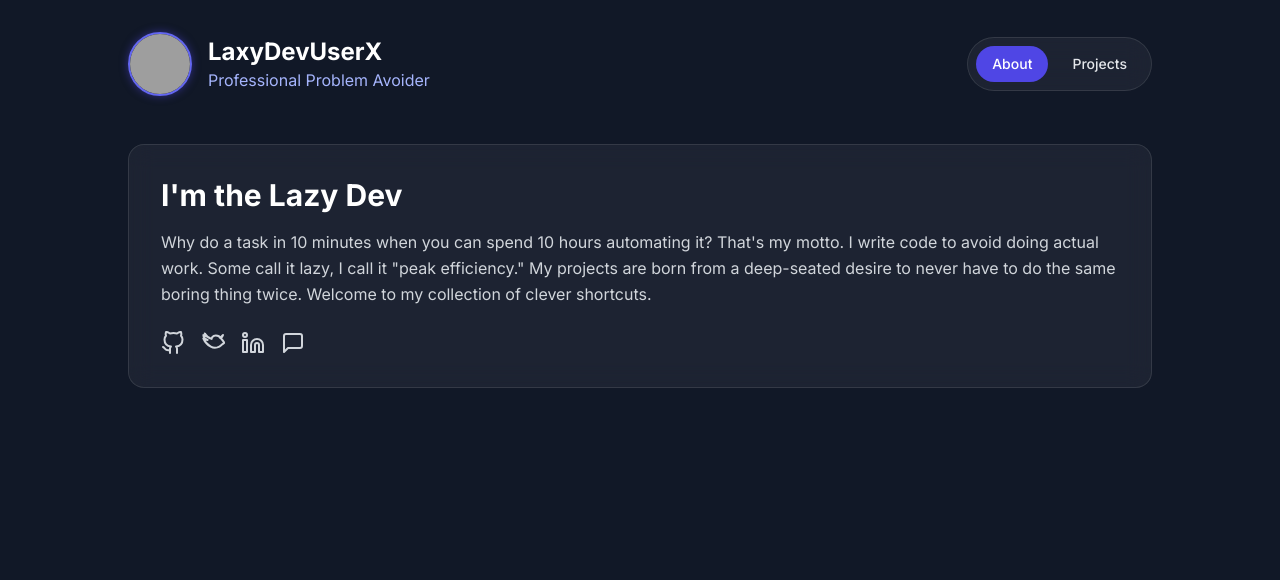
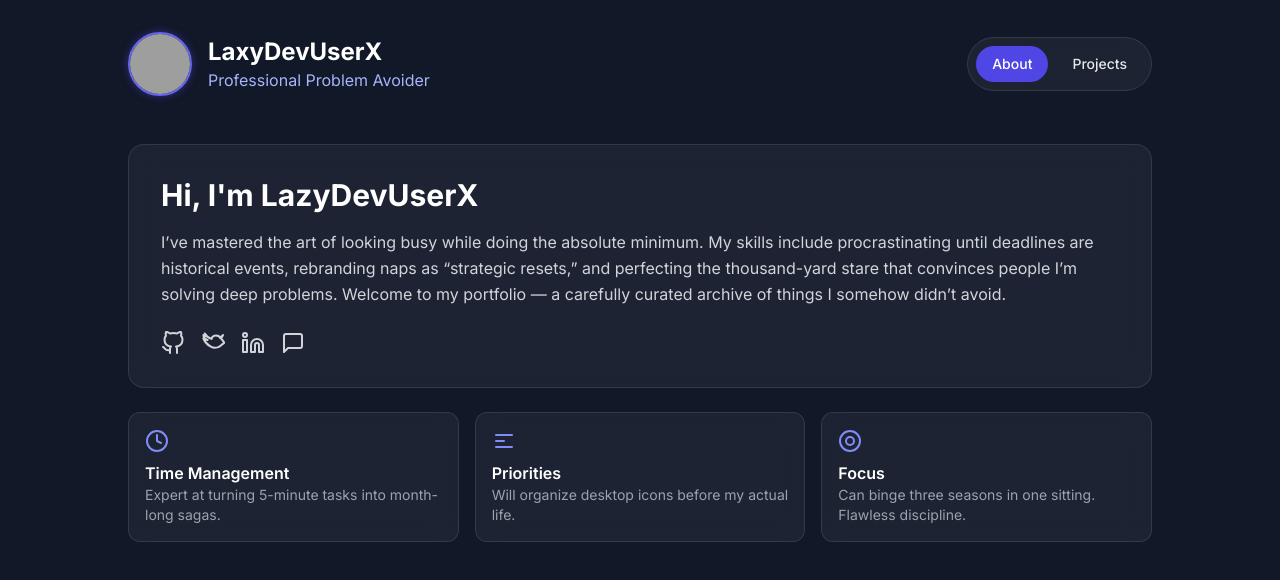
Before and after one commit to LazyDevUserX/lazydevuserx.github.io, a plain HTML site: page index.html in a window 1280 px wide. Drawn offline with nearby package versions, Linux system fonts and the light colour scheme; grey boxes are pictures that could not be loaded.

Commit message:
Update index.html

```diff
--- a/index.html
+++ b/index.html
@@ -90,13 +90,18 @@
             </header>
 
             <main>
-                <!-- About Section -->
 <section id="about-content" class="main-content-section">
   <div class="glass-effect rounded-2xl p-8">
-                        <h2 class="text-3xl font-bold text-white mb-4">I'm the Lazy Dev</h2>
+    <h2 class="text-3xl font-bold text-white mb-4">Hi, I'm LazyDevUserX</h2>
     <p class="text-gray-300 leading-relaxed mb-6">
-                           Why do a task in 10 minutes when you can spend 10 hours automating it? That's my motto. I write code to avoid doing actual work. Some call it lazy, I call it "peak efficiency." My projects are born from a deep-seated desire to never have to do the same boring thing twice. Welcome to my collection of clever shortcuts.
+      I’ve mastered the art of looking busy while doing the absolute minimum.
+      My skills include procrastinating until deadlines are historical events,
+      rebranding naps as “strategic resets,” and perfecting the thousand-yard stare
+      that convinces people I’m solving deep problems.
+      Welcome to my portfolio — a carefully curated archive of things I somehow didn’t avoid.
     </p>
+
+    <!-- Social Links -->
       <div class="flex flex-wrap items-center gap-4">
                             <a href="https://github.com/LaxyDevUserX" target="_blank" class="flex items-center space-x-2 text-gray-300 hover:text-indigo-400 transition-colors duration-300">
                                 <svg xmlns="http://www.w3.org/2000/svg" width="24" height="24" viewBox="0 0 24 24" fill="none" stroke="currentColor" stroke-width="2" stroke-linecap="round" stroke-linejoin="round"><path d="M9 19c-5 1.5-5-2.5-7-3m14 6v-3.87a3.37 3.37 0 0 0-.94-2.61c3.14-.35 6.44-1.54 6.44-7A5.44 5.44 0 0 0 20 4.77 5.07 5.07 0 0 0 19.91 1S18.73.65 16 2.48a13.38 13.38 0 0 0-7 0C6.27.65 5.09 1 5.09 1A5.07 5.07 0 0 0 5 4.77a5.44 5.44 0 0 0-1.5 3.78c0 5.42 3.3 6.61 6.44 7A3.37 3.37 0 0 0 9 18.13V22"></path></svg>
@@ -116,7 +121,42 @@
                             </a>
                         </div>
                     </div>
+
+
+  <!-- Lazy Skills Boxes -->
+  <div class="grid grid-cols-1 sm:grid-cols-3 gap-4 mt-6">
+    <div class="glass-effect p-4 rounded-xl flex flex-col items-start">
+      <!-- Modern Clock Icon -->
+      <svg xmlns="http://www.w3.org/2000/svg" class="w-6 h-6 text-indigo-400 mb-2" fill="none" viewBox="0 0 24 24" stroke="currentColor" stroke-width="2">
+        <path stroke-linecap="round" stroke-linejoin="round" d="M12 6v6l4 2m6-2a10 10 0 11-20 0 10 10 0 0120 0z" />
+      </svg>
+      <h3 class="font-semibold text-white">Time Management</h3>
+      <p class="text-gray-400 text-sm">Expert at turning 5-minute tasks into month-long sagas.</p>
+    </div>
+
+    <div class="glass-effect p-4 rounded-xl flex flex-col items-start">
+      <!-- Modern List Icon -->
+      <svg xmlns="http://www.w3.org/2000/svg" class="w-6 h-6 text-indigo-400 mb-2" fill="none" viewBox="0 0 24 24" stroke="currentColor" stroke-width="2">
+        <path stroke-linecap="round" stroke-linejoin="round" d="M4 6h16M4 12h8m-8 6h16" />
+      </svg>
+      <h3 class="font-semibold text-white">Priorities</h3>
+      <p class="text-gray-400 text-sm">Will organize desktop icons before my actual life.</p>
+    </div>
+
+    <div class="glass-effect p-4 rounded-xl flex flex-col items-start">
+      <!-- Modern Focus Icon (Target) -->
+      <svg xmlns="http://www.w3.org/2000/svg" class="w-6 h-6 text-indigo-400 mb-2" fill="none" viewBox="0 0 24 24" stroke="currentColor" stroke-width="2">
+        <circle cx="12" cy="12" r="10"/>
+        <circle cx="12" cy="12" r="4"/>
+      </svg>
+      <h3 class="font-semibold text-white">Focus</h3>
+      <p class="text-gray-400 text-sm">Can binge three seasons in one sitting. Flawless discipline.</p>
+    </div>
+  </div>
 </section>
+
+
+
 
                 <!-- Projects Section -->
                 <section id="projects-content" class="main-content-section hidden">
```
Lines whose indentation alone changed are shown as unchanged.
